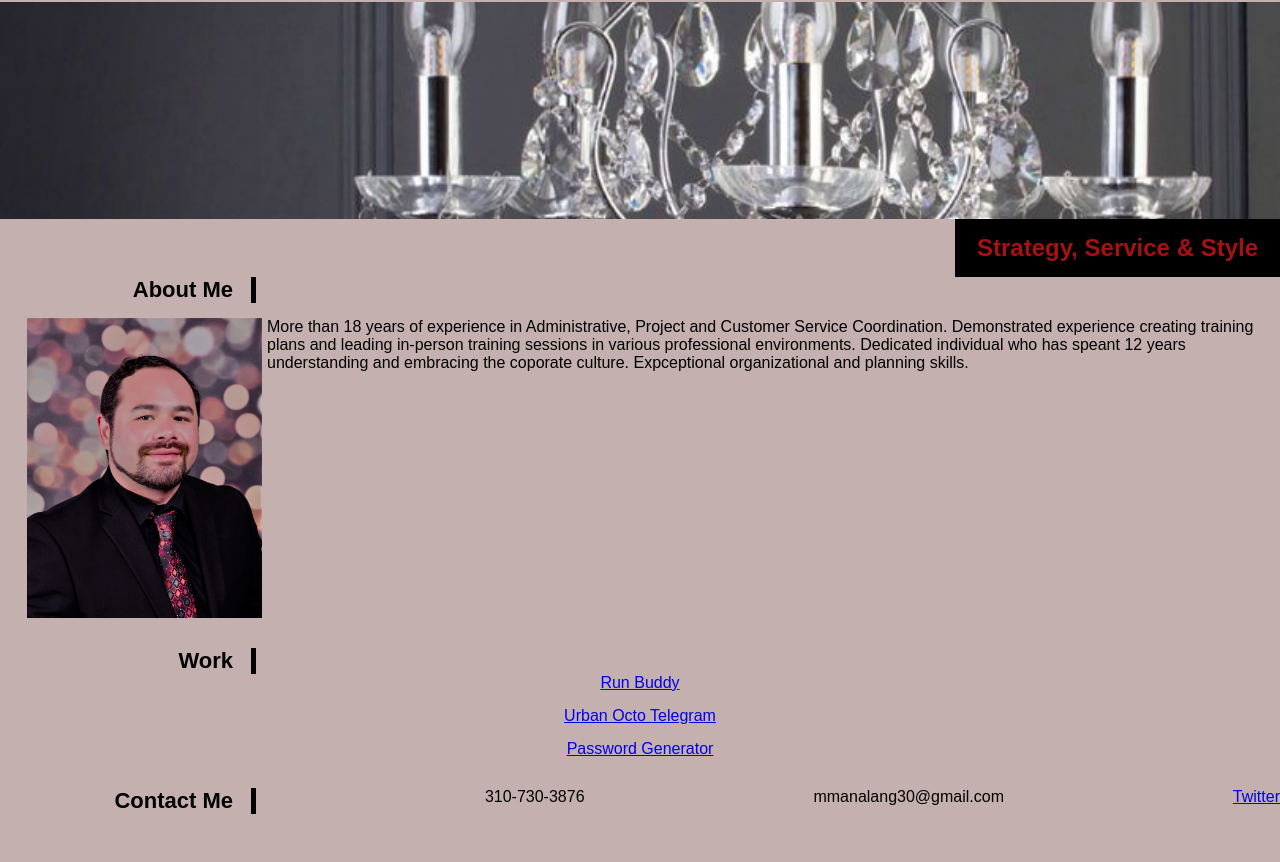
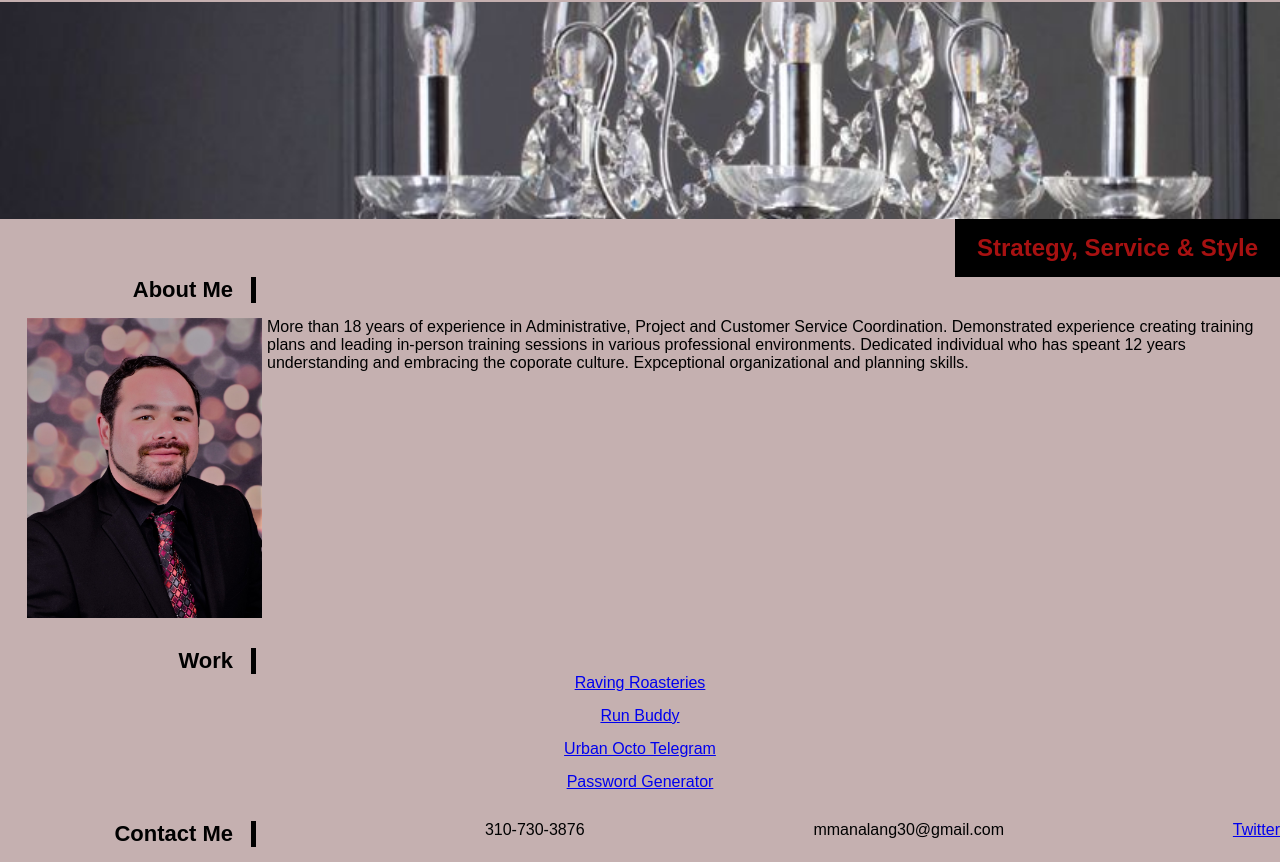
Before and after one commit to mmanalang21/my-portfolio, a plain HTML site: page index.html in a window 1280 px wide. Shown: the part 82-944 px from the top of the page. Before the commit the page ends 911 px from the top, so only its background shows below. Drawn offline with Linux system fonts and the light colour scheme.

Commit message:
udpate with Raving Roasteries work

```diff
--- a/index.html
+++ b/index.html
@@ -51,6 +51,12 @@
               </h2>
 
             </div>
+            <p>
+            <a href="hhttps://mmanalang21.github.io/project-1-ucla/" target="_blank">Raving Roasteries</a>
+            </p>
+          </div>
+
+            </div>
               <p>
               <a href="https://mmanalang21.github.io/run-buddy/" target="_blank">Run Buddy</a>
               </p>
```
